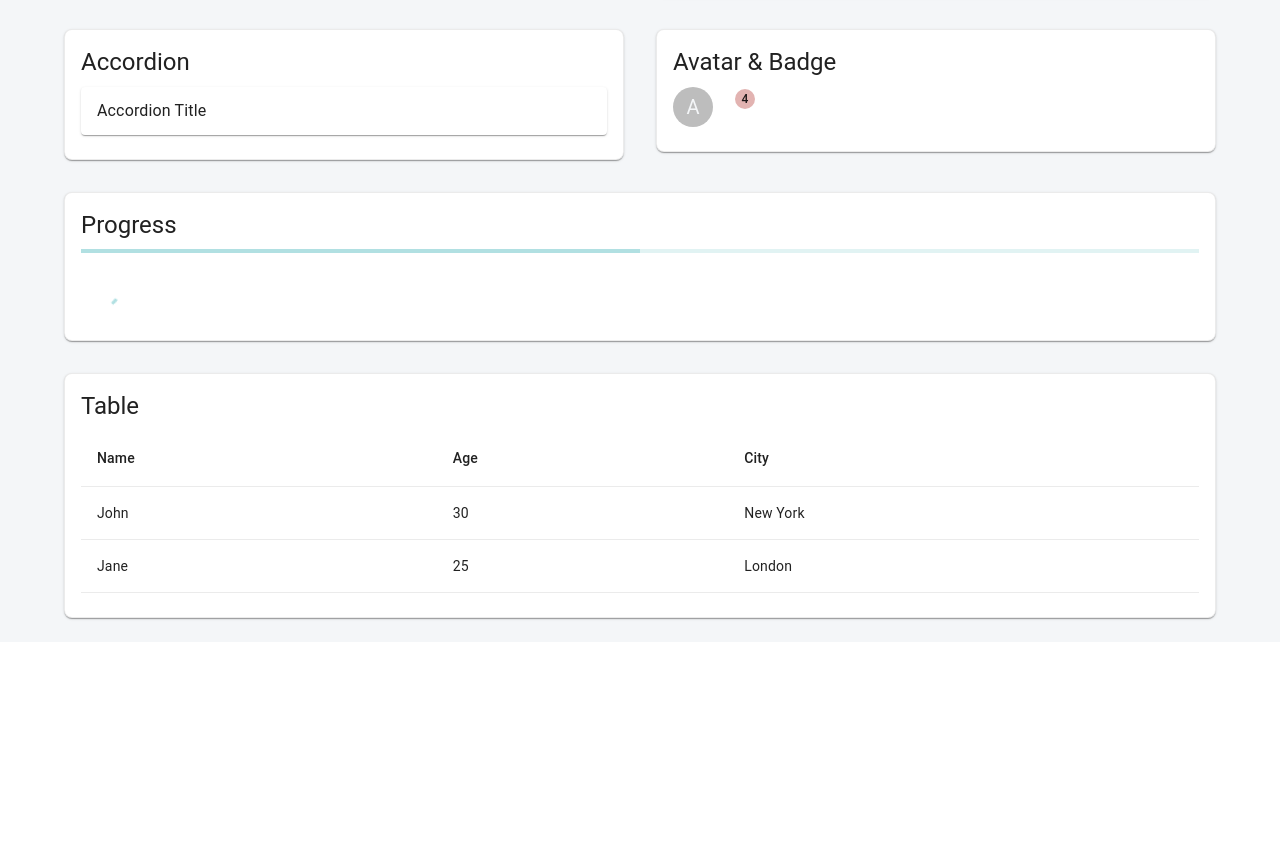
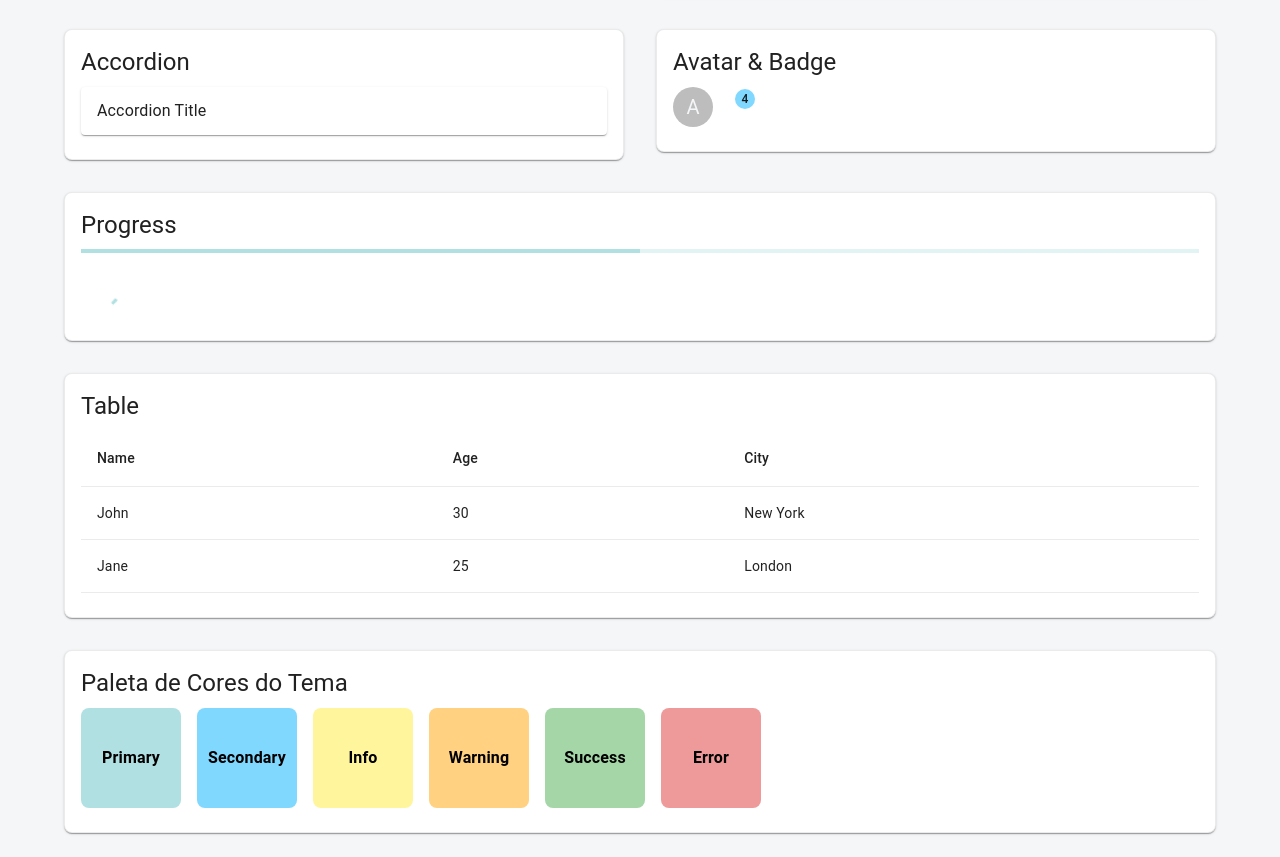
Before and after one commit to PinheiroReis/better-vite-material, a React (Vite) app: page /showcase in a window 1280 px wide. Shown: the part 800-1657 px from the top of the page. Before the commit the page ends 1442 px from the top, so only its background shows below. Built offline with nearby package versions, Linux system fonts and the light colour scheme; some icons are missing.

Commit message:
fix theme: add dark version of colors and fix showcase theme

```diff
--- a/src/pages/Showcase/index.tsx
+++ b/src/pages/Showcase/index.tsx
@@ -36,6 +36,7 @@ import {
   TextField,
   Toolbar,
   Typography,
+  useTheme,
 } from '@mui/material';
 
 export default function ShowcasePage() {
@@ -47,6 +48,17 @@ export default function ShowcasePage() {
   const [ratingValue, setRatingValue] = useState<number | null>(3);
   const [tabValue, setTabValue] = useState(0);
   const [accordionExpanded, setAccordionExpanded] = useState(false);
+
+  const theme = useTheme();
+
+  const themeColors = [
+    { name: 'Primary', color: theme.palette.primary.main },
+    { name: 'Secondary', color: theme.palette.secondary.main },
+    { name: 'Info', color: theme.palette.info.main },
+    { name: 'Warning', color: theme.palette.warning.main },
+    { name: 'Success', color: theme.palette.success.main },
+    { name: 'Error', color: theme.palette.error.main },
+  ];
 
   return (
     <Container maxWidth="lg">
@@ -65,7 +77,6 @@ export default function ShowcasePage() {
       </AppBar>
 
       <Box sx={{ display: 'flex', flexWrap: 'wrap', gap: 4 }}>
-        {/* Buttons */}
         <Box sx={{ flex: '1 1 48%' }}>
           <Card>
             <CardContent>
@@ -95,7 +106,6 @@ export default function ShowcasePage() {
           </Card>
         </Box>
 
-        {/* TextField */}
         <Box sx={{ flex: '1 1 48%' }}>
           <Card>
             <CardContent>
@@ -120,7 +130,6 @@ export default function ShowcasePage() {
           </Card>
         </Box>
 
-        {/* Checkboxes & Radios */}
         <Box sx={{ flex: '1 1 48%' }}>
           <Card>
             <CardContent>
@@ -149,7 +158,6 @@ export default function ShowcasePage() {
           </Card>
         </Box>
 
-        {/* Slider & Switch */}
         <Box sx={{ flex: '1 1 48%' }}>
           <Card>
             <CardContent>
@@ -176,7 +184,6 @@ export default function ShowcasePage() {
           </Card>
         </Box>
 
-        {/* Rating */}
         <Box sx={{ flex: '1 1 48%' }}>
           <Card>
             <CardContent>
@@ -192,7 +199,6 @@ export default function ShowcasePage() {
           </Card>
         </Box>
 
-        {/* Tabs */}
         <Box sx={{ flex: '1 1 48%' }}>
           <Card>
             <CardContent>
@@ -212,7 +218,6 @@ export default function ShowcasePage() {
           </Card>
         </Box>
 
-        {/* Accordion */}
         <Box sx={{ flex: '1 1 48%' }}>
           <Card>
             <CardContent>
@@ -234,7 +239,6 @@ export default function ShowcasePage() {
           </Card>
         </Box>
 
-        {/* Avatars & Badges */}
         <Box sx={{ flex: '1 1 48%' }}>
           <Card>
             <CardContent>
@@ -251,7 +255,6 @@ export default function ShowcasePage() {
           </Card>
         </Box>
 
-        {/* Progress */}
         <Box sx={{ flex: '1 1 48%' }}>
           <Card>
             <CardContent>
@@ -266,7 +269,6 @@ export default function ShowcasePage() {
           </Card>
         </Box>
 
-        {/* Table */}
         <Box sx={{ flex: '1 1 100%' }}>
           <Card>
             <CardContent>
@@ -299,6 +301,37 @@ export default function ShowcasePage() {
             </CardContent>
           </Card>
         </Box>
+
+        <Box sx={{ flex: '1 1 100%' }}>
+          <Card>
+            <CardContent>
+              <Typography variant="h5" gutterBottom>
+                Paleta de Cores do Tema
+              </Typography>
+              <Stack direction="row" spacing={2} flexWrap="wrap">
+                {themeColors.map(({ name, color }) => (
+                  <Box
+                    key={name}
+                    data-testid={`theme-color-${name.toLowerCase()}`}
+                    sx={{
+                      width: 100,
+                      height: 100,
+                      backgroundColor: color,
+                      display: 'flex',
+                      alignItems: 'center',
+                      justifyContent: 'center',
+                      borderRadius: 2,
+                      color: '#000',
+                      fontWeight: 'bold',
+                    }}
+                  >
+                    {name}
+                  </Box>
+                ))}
+              </Stack>
+            </CardContent>
+          </Card>
+        </Box>
       </Box>
     </Container>
   );
--- a/src/styles/theme.ts
+++ b/src/styles/theme.ts
@@ -1,11 +1,23 @@
-import { createTheme } from '@mui/material/styles';
-import type { ThemeOptions } from '@mui/material/styles';
-import type { CSSObject } from '@mui/system';
+import { createTheme, darken } from '@mui/material/styles';
+import type { CSSObject, Theme, ThemeOptions } from '@mui/material/styles';
+
+const pastelColors = {
+  yellow: '#fff59d',
+  red: '#ef9a9a',
+  blue: '#80d8ff',
+  green: '#a5d6a7',
+  orange: '#ffd180',
+  purple: '#b39ddb',
+  pink: '#f48fb1',
+  cyan: '#b1e0e2',
+};
+
+const pastelDark: Record<keyof typeof pastelColors, string> = Object.fromEntries(
+  Object.entries(pastelColors).map(([key, value]) => [key, darken(value, 0.2)])
+) as Record<keyof typeof pastelColors, string>;
 
 const commonSettings: ThemeOptions = {
-  typography: {
-    fontFamily: '"Roboto", "Helvetica", "Arial", sans-serif',
-  },
+  typography: { fontFamily: '"Roboto", "Helvetica", "Arial", sans-serif' },
   components: {
     MuiButton: {
       styleOverrides: {
@@ -14,10 +26,35 @@ const commonSettings: ThemeOptions = {
           textTransform: 'none' as const,
           transition: 'all 0.3s ease',
           boxShadow: '0 1px 2px rgba(0,0,0,0.3)',
+          '&:hover': { boxShadow: '0 4px 12px rgba(0,0,0,0.15)' },
+        } as CSSObject,
+        containedPrimary: ({ theme }: { theme: Theme }) => ({
+          '&:hover': { backgroundColor: theme.palette.primary.dark },
+        }),
+        containedSecondary: ({ theme }: { theme: Theme }) => ({
+          '&:hover': { backgroundColor: theme.palette.secondary.dark },
+        }),
+        containedSuccess: ({ theme }: { theme: Theme }) => ({
+          '&:hover': { backgroundColor: theme.palette.success.dark },
+        }),
+        containedError: ({ theme }: { theme: Theme }) => ({
+          '&:hover': { backgroundColor: theme.palette.error.dark },
+        }),
+        textPrimary: ({ theme }: { theme: Theme }) => ({
+          '&:hover': { color: theme.palette.primary.dark },
+        }),
+        textSecondary: ({ theme }: { theme: Theme }) => ({
+          '&:hover': { color: theme.palette.secondary.dark },
+        }),
+        outlinedPrimary: ({ theme }: { theme: Theme }) => ({
+          '&:hover': { color: theme.palette.primary.dark, borderColor: theme.palette.primary.dark },
+        }),
+        outlinedSecondary: ({ theme }: { theme: Theme }) => ({
           '&:hover': {
-            boxShadow: '0 4px 12px rgba(0,0,0,0.15)',
+            color: theme.palette.secondary.dark,
+            borderColor: theme.palette.secondary.dark,
           },
-        } as CSSObject,
+        }),
       },
     },
     MuiCard: {
@@ -33,50 +70,96 @@ const commonSettings: ThemeOptions = {
         },
       },
     },
-    MuiPaper: {
+    MuiPaper: { styleOverrides: { root: { borderRadius: 8 } } },
+    MuiOutlinedInput: {
       styleOverrides: {
-        root: {
-          borderRadius: 8,
-        },
+        root: ({ theme }: { theme: Theme }) => ({
+          borderRadius: 6,
+          transition: 'all 0.3s ease',
+          '&:hover .MuiOutlinedInput-notchedOutline': { borderColor: theme.palette.primary.dark },
+          '&.Mui-focused .MuiOutlinedInput-notchedOutline': {
+            borderColor: theme.palette.primary.dark,
+          },
+        }),
       },
     },
-    MuiOutlinedInput: {
+    MuiInputLabel: {
       styleOverrides: {
-        root: {
-          borderRadius: 6,
-          '&:hover .MuiOutlinedInput-notchedOutline': {
-            borderColor: 'rgba(0,0,0,0.4)',
-          },
-          transition: 'all 0.3s ease',
-        },
+        root: ({ theme }: { theme: Theme }) => ({
+          '&.Mui-focused': { color: theme.palette.primary.dark },
+        }),
       },
     },
-    MuiTableCell: {
+    MuiTab: {
       styleOverrides: {
-        root: {
-          borderBottom: '1px solid rgba(0,0,0,0.08)',
-        },
+        root: ({ theme }: { theme: Theme }) => ({
+          '&.Mui-selected': { color: theme.palette.primary.dark },
+          '&:hover': { color: theme.palette.primary.dark },
+        }),
       },
     },
-    MuiAppBar: {
+    MuiBadge: {
       styleOverrides: {
-        root: {
-          borderRadius: 0,
-        },
+        colorPrimary: ({ theme }: { theme: Theme }) => ({
+          '& .MuiBadge-badge': {
+            backgroundColor: theme.palette.primary.main,
+            color: theme.palette.primary.dark,
+          },
+        }),
+        colorSecondary: ({ theme }: { theme: Theme }) => ({
+          '& .MuiBadge-badge': {
+            backgroundColor: theme.palette.secondary.main,
+            color: theme.palette.secondary.dark,
+          },
+        }),
       },
     },
+    MuiSwitch: {
+      styleOverrides: {
+        switchBase: ({ theme }: { theme: Theme }) => ({
+          '&.Mui-checked': { color: theme.palette.primary.main },
+          '&.Mui-checked + .MuiSwitch-track': { backgroundColor: theme.palette.primary.main },
+        }),
+        track: { transition: 'all 0.3s ease' },
+      },
+    },
+    MuiCheckbox: {
+      styleOverrides: {
+        root: ({ theme }: { theme: Theme }) => ({
+          '&.Mui-checked': { color: theme.palette.primary.main },
+        }),
+      },
+    },
+    MuiRadio: {
+      styleOverrides: {
+        root: ({ theme }: { theme: Theme }) => ({
+          '&.Mui-checked': { color: theme.palette.primary.main },
+        }),
+      },
+    },
+    MuiSlider: {
+      styleOverrides: {
+        thumb: ({ theme }: { theme: Theme }) => ({
+          '&:hover, &.Mui-focusVisible': { boxShadow: `0 0 0 8px ${theme.palette.primary.main}33` },
+        }),
+        track: ({ theme }: { theme: Theme }) => ({ backgroundColor: theme.palette.primary.main }),
+        rail: { opacity: 0.3 },
+      },
+    },
+    MuiTableCell: { styleOverrides: { root: { borderBottom: '1px solid rgba(0,0,0,0.08)' } } },
+    MuiAppBar: { styleOverrides: { root: { borderRadius: 0 } } },
   },
 };
 
 export const lightTheme = createTheme({
   palette: {
     mode: 'light',
-    primary: { main: '#b1e0e2' },
-    secondary: { main: '#e2b3b1' },
-    info: { main: '#b1e2cb' },
-    warning: { main: '#b1c8e2' },
-    success: { main: '#a8e6a2' },
-    error: { main: '#f5a8a8' },
+    primary: { main: pastelColors.cyan, dark: pastelDark.cyan },
+    secondary: { main: pastelColors.blue, dark: pastelDark.blue },
+    info: { main: pastelColors.yellow, dark: pastelDark.yellow },
+    warning: { main: pastelColors.orange, dark: pastelDark.orange },
+    success: { main: pastelColors.green, dark: pastelDark.green },
+    error: { main: pastelColors.red, dark: pastelDark.red },
     background: { default: '#f4f6f8', paper: '#ffffff' },
   },
   ...commonSettings,
@@ -85,12 +168,12 @@ export const lightTheme = createTheme({
 export const darkTheme = createTheme({
   palette: {
     mode: 'dark',
-    primary: { main: '#b1e0e2' },
-    secondary: { main: '#e2b3b1' },
-    info: { main: '#b1e2cb' },
-    warning: { main: '#b1c8e2' },
-    success: { main: '#a8e6a2' },
-    error: { main: '#f5a8a8' },
+    primary: { main: pastelColors.cyan, dark: pastelDark.cyan },
+    secondary: { main: pastelColors.blue, dark: pastelDark.blue },
+    info: { main: pastelColors.yellow, dark: pastelDark.yellow },
+    warning: { main: pastelColors.orange, dark: pastelDark.orange },
+    success: { main: pastelColors.green, dark: pastelDark.green },
+    error: { main: pastelColors.red, dark: pastelDark.red },
     background: { default: '#121212', paper: '#1e1e1e' },
   },
   ...commonSettings,
```
Also changed, not shown: 1 other file (tests, documents, lock files or other folders).
